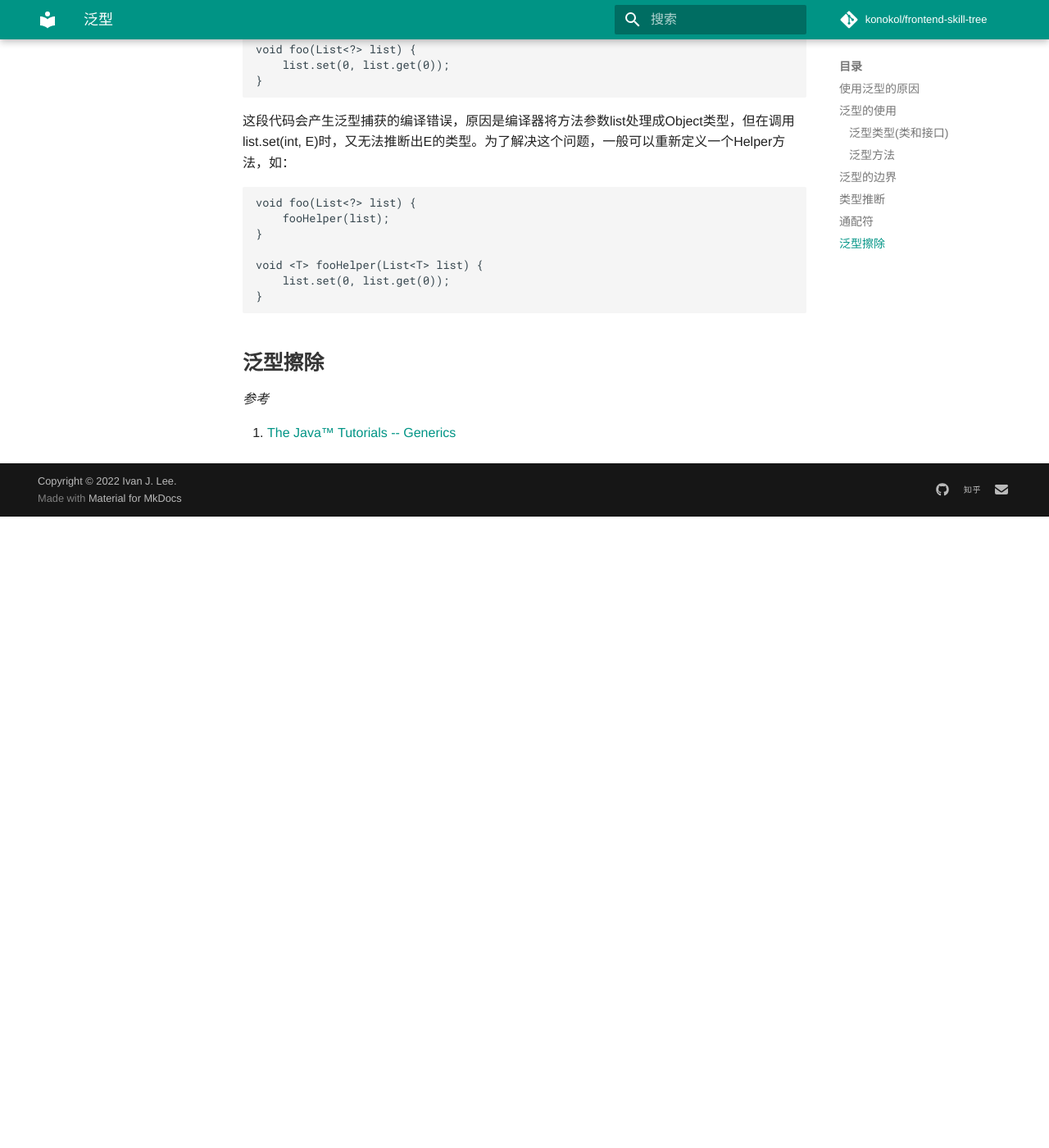
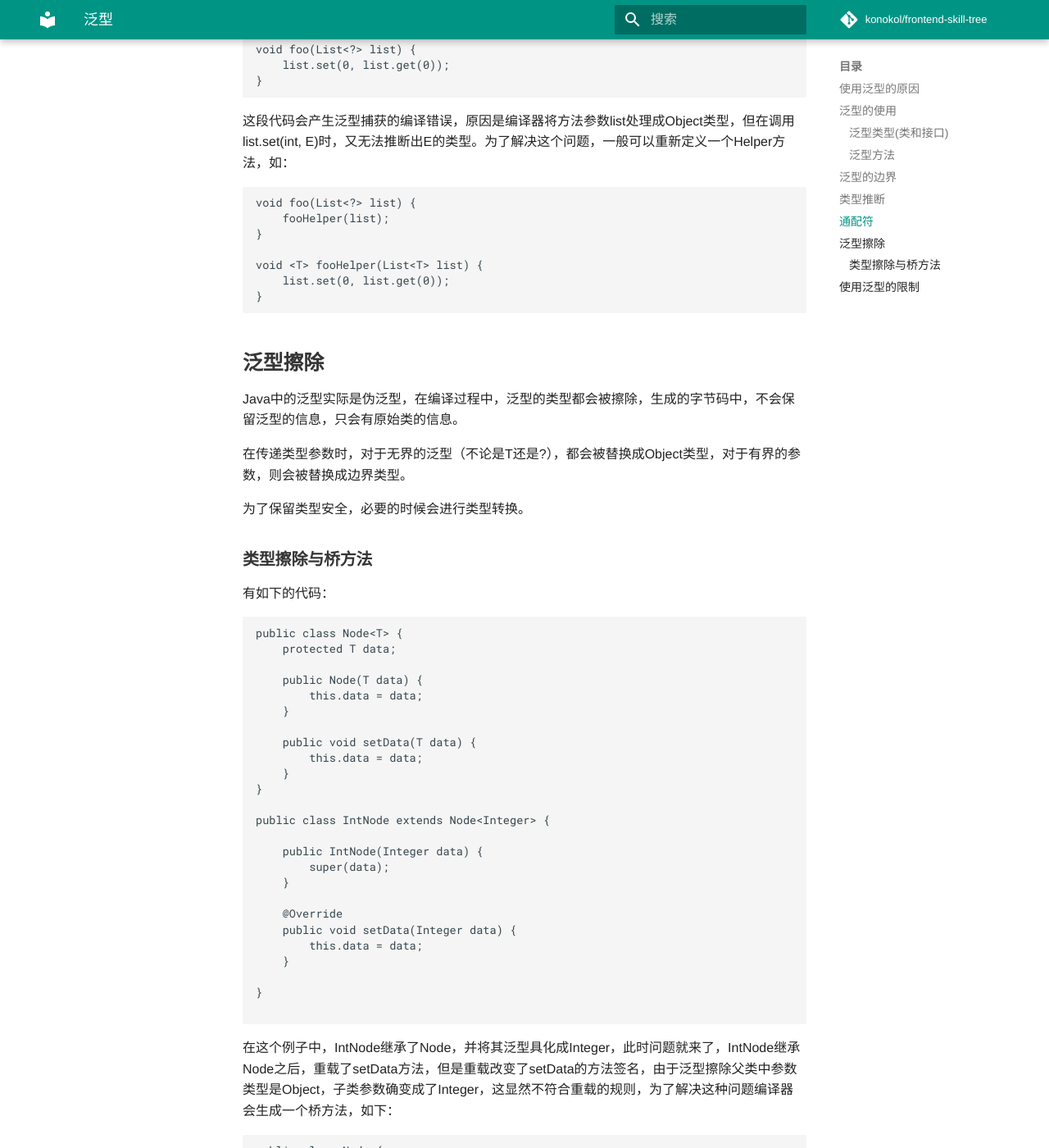
Before and after one commit to konokol/frontend-skill-tree, an MkDocs documentation site: the page built from docs/Java/1-Basic/04-Generics.md, in a window 1280 px wide and 1400 px high, scrolled down 4175 px. Shown: the whole window at 82% size. Built offline with MkDocs 1.6.1 and Material for MkDocs 9.7.7, drawn with Linux system fonts in a browser that asks for light colours; some web fonts are replaced; comment, search, counter and statistics services are not loaded; before the commit the page ends 4805 px from its top, so only the background shows below that; some of the changed text lies outside the part shown.

Commit message:
type erease

````diff
--- a/docs/Java/1-Basic/04-Generics.md
+++ b/docs/Java/1-Basic/04-Generics.md
@@ -178,6 +178,91 @@ void <T> fooHelper(List<T> list) {
 
 ## 泛型擦除
 
+Java中的泛型实际是伪泛型，在编译过程中，泛型的类型都会被擦除，生成的字节码中，不会保留泛型的信息，只会有原始类的信息。
+
+在传递类型参数时，对于无界的泛型（不论是T还是?），都会被替换成Object类型，对于有界的参数，则会被替换成边界类型。
+
+为了保留类型安全，必要的时候会进行类型转换。
+
+### 类型擦除与桥方法
+
+有如下的代码：
+
+```Java
+public class Node<T> {
+    protected T data;
+
+    public Node(T data) {
+        this.data = data;
+    }
+
+    public void setData(T data) {
+        this.data = data;
+    }
+}
+
+public class IntNode extends Node<Integer> {
+
+    public IntNode(Integer data) {
+        super(data);
+    }
+
+    @Override
+    public void setData(Integer data) {
+        this.data = data;
+    }
+
+}
+
+```
+
+在这个例子中，IntNode继承了Node，并将其泛型具化成Integer，此时问题就来了，IntNode继承Node之后，重载了setData方法，但是重载改变了setData的方法签名，由于泛型擦除父类中参数类型是Object，子类参数确变成了Integer，这显然不符合重载的规则，为了解决这种问题编译器会生成一个桥方法，如下：
+
+```Java
+public class Node {
+    protected T data;
+
+    public Node(Object data) {
+        this.data = data;
+    }
+
+    public void setData(Object data) {
+        this.data = data;
+    }
+}
+
+public class IntNode extends Node {
+
+    public IntNode(Integer data) {
+        super(data);
+    }
+
+    // 编译器生成的桥方法，真正重载了父类的方法，同时做类型转换，调用子类的方法
+    public void setData(Object data) {
+        setData((Integer)data);
+    }
+
+    public void setData(Integer data) {
+        this.data = data;
+    }
+
+}
+
+```
+
+在子类继承父类方法的实现中，真正继承父类并和setData方法签名一致的桥方法，我们在写代码时是看不到的，编译器在编译期会为我们自动处理。
+
+基于此，在调用泛型时，如果参数和泛型规定的不一致，会产生ClassCastException，如：
+
+```Java
+IntNode intNode = new IntNode(5);
+Node node = intNode;
+node.set("123"); //ClassCasetException
+```
+
+## 使用泛型的限制
+
+
 *参考*
 
 1. [The Java™ Tutorials -- Generics](https://docs.oracle.com/javase/tutorial/java/generics/wildcards.html)
````
